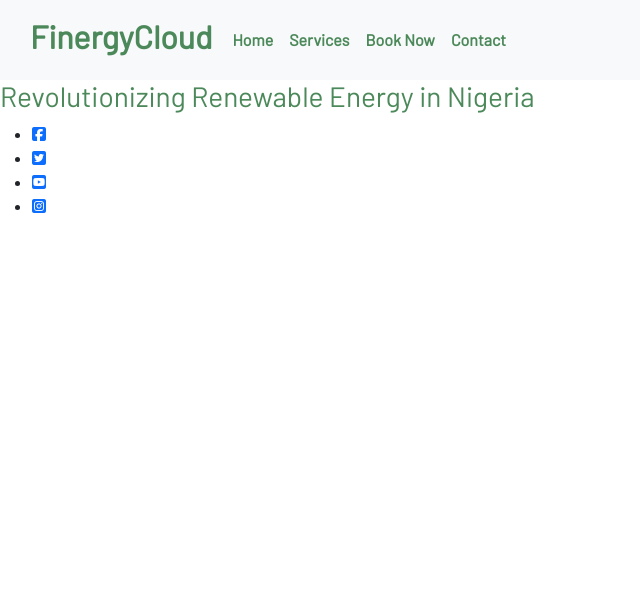
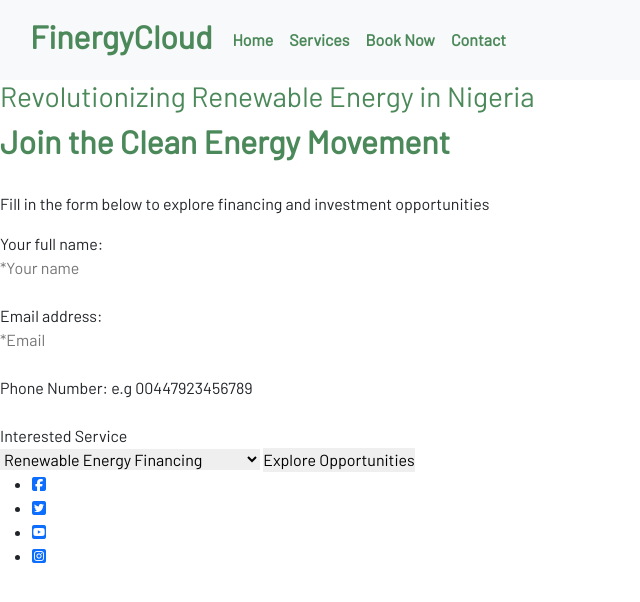
Before and after one commit to Onuorah-Joshua-Nwani/msp-1-finergycloud-ci, a plain HTML site: page booknow.html in a window 1280 px wide. Shown: the whole page, without its empty margins (0-640 px from the left). Drawn offline with nearby package versions, Linux system fonts and the light colour scheme.

Commit message:
further modification to booknow.html with booking form

```diff
--- a/booknow.html
+++ b/booknow.html
@@ -55,6 +55,44 @@
             <h3> Revolutionizing Renewable Energy in Nigeria </h3>
         </div>
     </section>
+    <!-- booking form -->
+    <div id="booknow">
+        <section id="book-now-section">
+            <div>
+                <h2 id="booknowheader">Join the Clean Energy Movement</h2><br>
+                <p> Fill in the form below to explore financing and investment opportunities</P>
+            </div>
+            <div id="formdiv">
+                <form method="POST" action="https://formdump.codeinstitute.net" target="_blank">
+                    <label for="fullname">Your full name:</label><br>
+                    <input type="text" class="text-input text-input-line" id="fullname" name="fullname"
+                        placeholder="*Your name" required><br><br>
+                    <label for="email">Email address:</label><br>
+                    <input type="email" class="text-input text-input-line" id="email" name="email" placeholder="*Email"
+                        required><br><br>
+                    <label for="phone">Phone Number: e.g 00447923456789</label><br>
+                    <input type="tel" id="phone" name="phone" pattern="[0-9]{>11}" required><br>
+                    <label for="service-select">Interested Service</label><br>
+                    <select id="service-select" name="service-select">
+                        <option value="101">Renewable Energy Financing</option>
+                        <option value="102">Project Management</option>
+                        <option value="103">Investment Analysis</option>
+                        <option value="104">Support Services</option>
+                        <option value="105">Renewable Energy Consultation</option>
+                        <option value="106">Regulatory Compliance</option>
+                        <option value="107">Tech Integration</option>
+                        <option value="108">Sustainable Development Planning</option>
+                        <option value="109">Stakeholder Engagement</option>
+                        <option value="110">Carbon Footprint Assessment</option>
+                        <option value="111">CSR Implementation</option>
+                        <option value="112">Energy Efficiency</option>
+                        <option value="112">Project Development</option>
+                    </select>
+                    <input type="submit" value="Explore Opportunities" class="button"><br>
+                </form>
+            </div>
+        </section>
+    </div>
     <!-- footer -->
     <footer>
         <ul class="social-networks">
```
